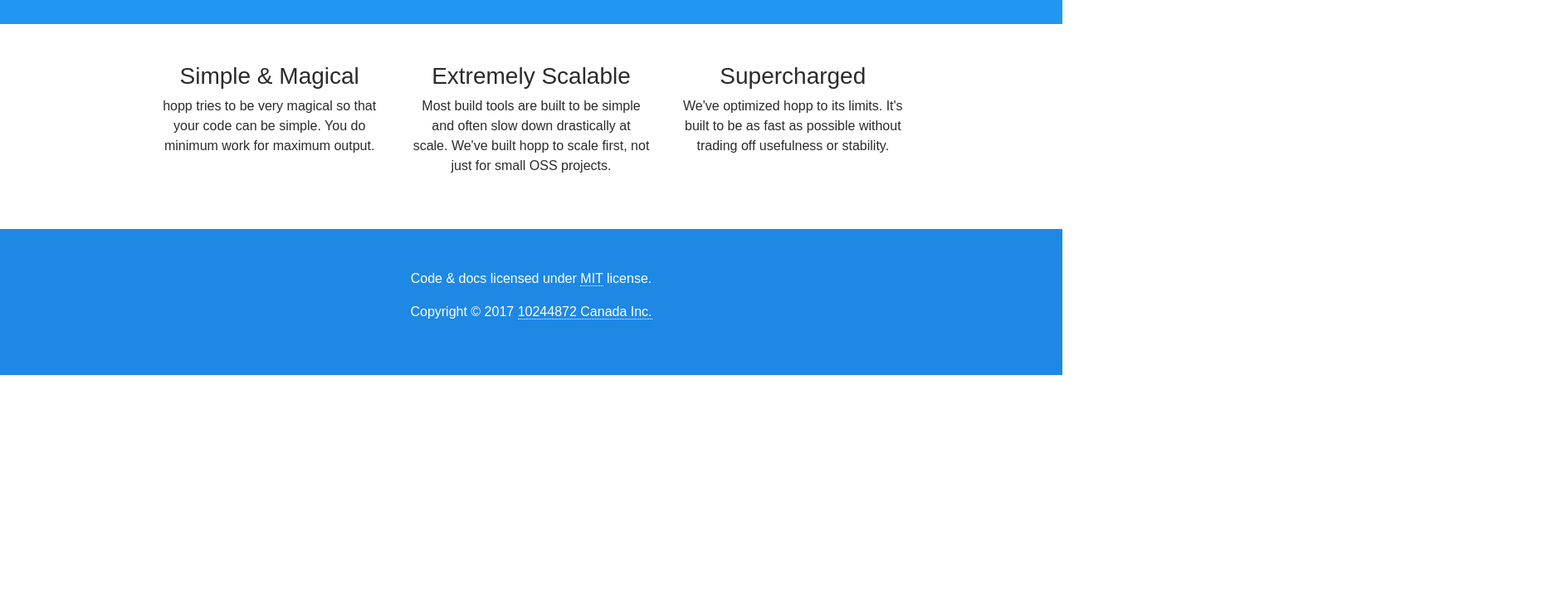
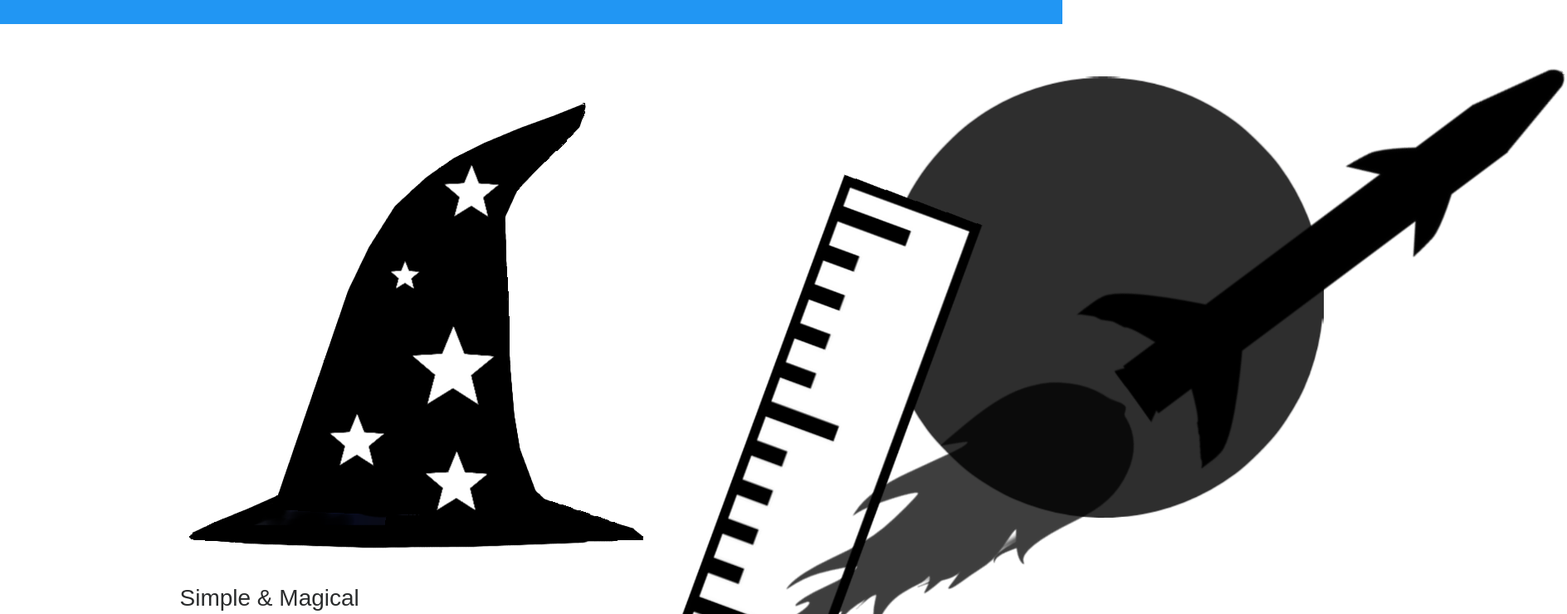
Before and after one commit to hoppjs/hoppjs.github.io, a website: page index.html in a window 1280 px wide. Shown: the part 778-1518 px from the top of the page at 83% size, 1888 px wide, since content can reach past the window. Before the commit the page ends 1230 px from the top, so only its background shows below. Drawn offline with Linux system fonts and the light colour scheme; files that its build step writes are made by us from their sources.

Commit message:
Add images for content

```diff
--- a/index.html
+++ b/index.html
@@ -11,7 +11,7 @@
     <!-- Bootstrap CSS -->
     <link rel="stylesheet" href="bower_components/bootstrap/dist/css/bootstrap.min.css">
     <!-- Custom Style Sheet -->
-    <link rel="stylesheet" href="css/style.css">
+    <link rel="stylesheet" href="src/css/style.css">
   </head>
   <body>
     <nav class="navbar navbar-toggleable-sm navbar-light">
@@ -71,14 +71,17 @@
     <div class="container">
       <div class="row p-5">
         <div class="col-md-4 text-center">
+          <img src="src/imgs/hat.png" alt="hat" class="content-img">
           <h3>Simple &amp; Magical</h3>
           <p>hopp tries to be very magical so that your code can be simple. You do minimum work for maximum output.</p>
         </div>
         <div class="col-md-4 text-center">
+          <img src="src/imgs/scale.png" alt="scale" class="content-img">
           <h3>Extremely Scalable</h3>
           <p>Most build tools are built to be simple and often slow down drastically at scale. We've built hopp to scale first, not just for small OSS projects.</p>
         </div>
         <div class="col-md-4 text-center">
+          <img src="src/imgs/rocket.png" alt="rocket" class="content-img">
           <h3>Supercharged</h3>
           <p>We've optimized hopp to its limits. It's built to be as fast as possible without trading off usefulness or stability.</p>
         </div>
```
Also changed, not shown: src/imgs/hat.png (added), src/imgs/rocket.png (added), src/imgs/scale.png (added).
